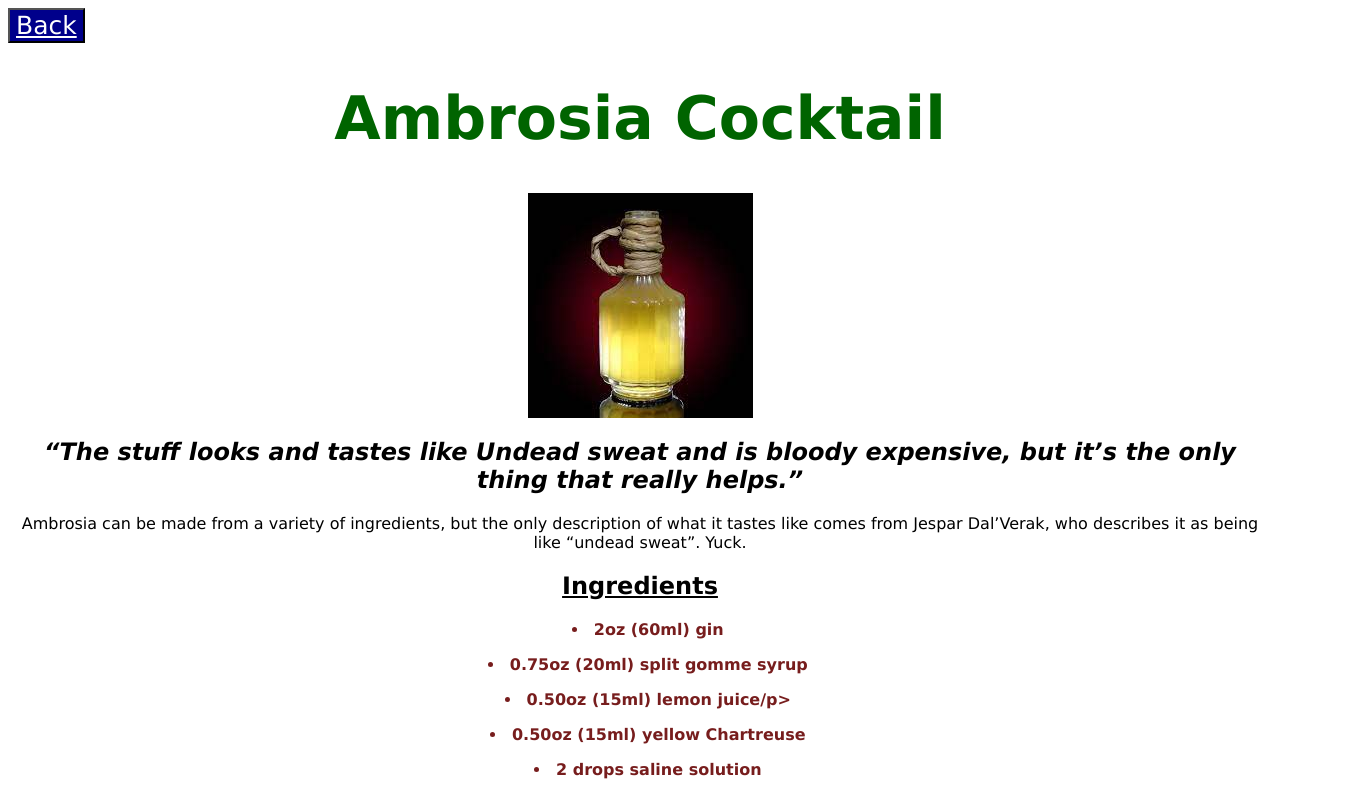
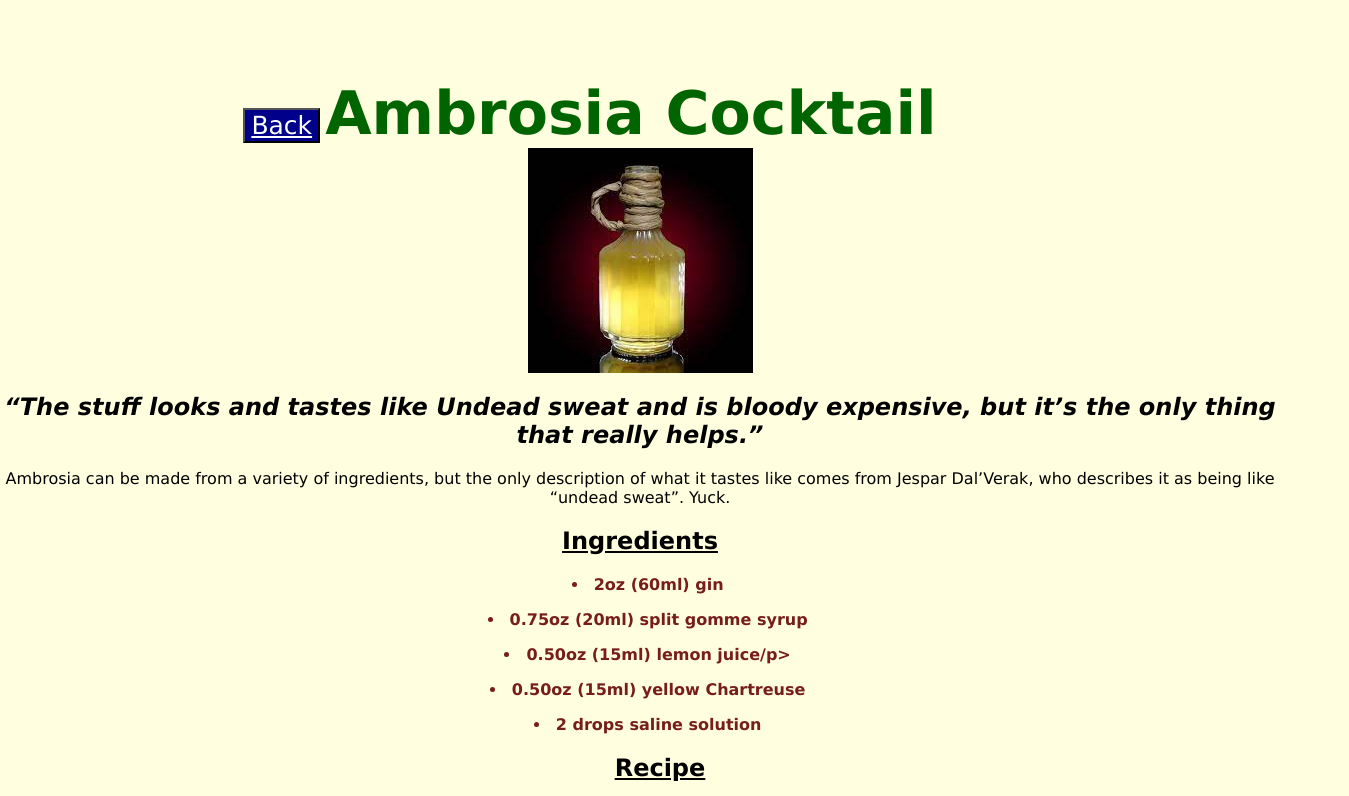
Before and after one commit to JCTryHard/odin-recipes, a plain HTML site: page Recipes/ambrosia.html in a window 1280 px wide. Shown: the top 796 px of the page, 1349 px wide, since content can reach past the window. Drawn offline with Linux system fonts and the light colour scheme.

Commit message:
added more colors

```diff
--- a/Recipes/ambrosia.html
+++ b/Recipes/ambrosia.html
@@ -1,6 +1,7 @@
 <!DOCTYPE html>
 <html lang="en">
 <link rel="stylesheet" href="style.css">
+<body style="background-color: lightyellow;"></body>
 
 <head>
 <button class="back-button"> <a href="../index.html" > Back</a></button>
--- a/Recipes/style.css
+++ b/Recipes/style.css
@@ -3,6 +3,9 @@
     width: auto;
     height: auto;
     text-align: center;
+    margin-left: auto;
+    margin-right:
+     auto;
 }
 
 
@@ -10,20 +13,23 @@
     text-align: center;
     font-size: 60px;
     display: inline-block;
+   margin: 0px;
 }
 
 .first-img {margin-left: auto;
     margin-right:
-     auto;display:
-     block;}
+     auto;
+     display:block;}
 
 .back-button {background-color: darkblue;
     color:white;
     font-weight: 300;
     font-size: 25px;
-    margin-right: 100%;
-    display: inline-block;
-}
+    margin-right: 0;
+    margin-left: -100px;
+    margin-top: 100px
+;
+    }
 
 a{color: inherit;
 }
```
Also changed, not shown: Recipes/bilbo-seed-cake.html (+1 -0 lines), Recipes/treacle-tart.html (+1 -0 lines).
